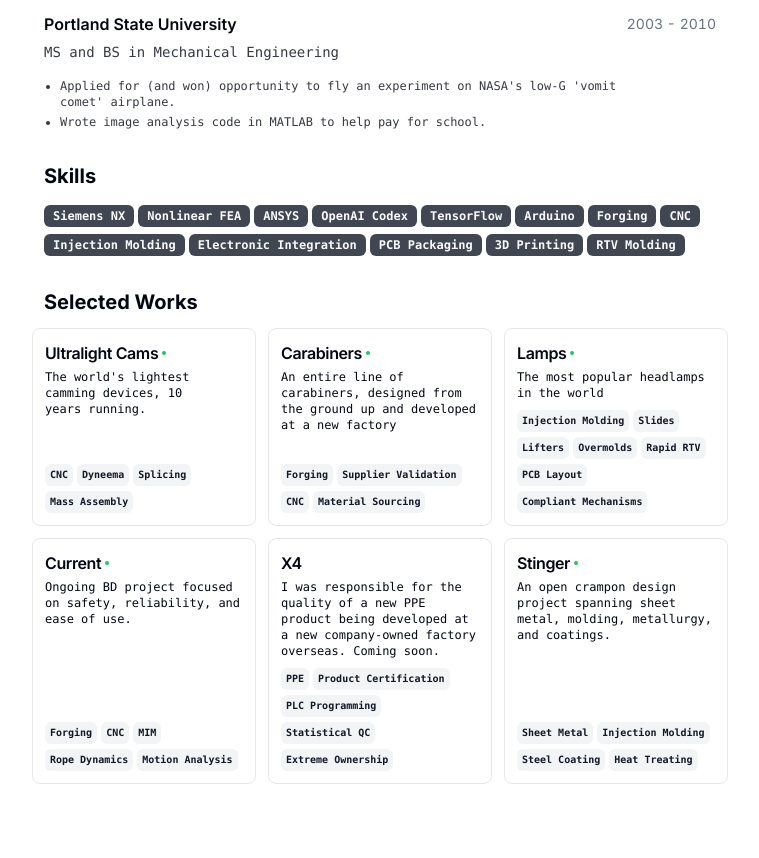
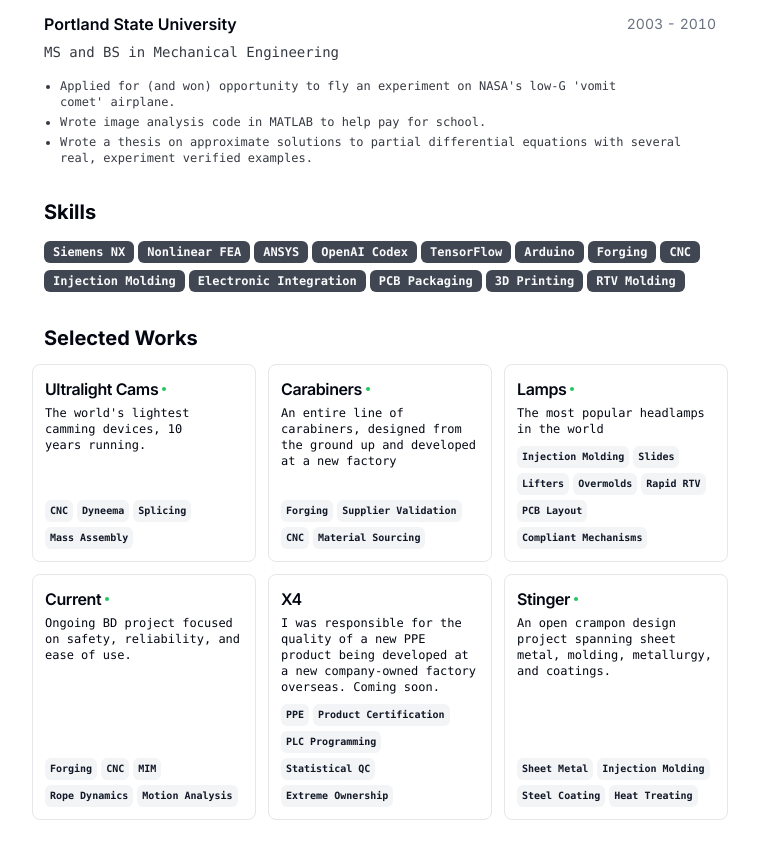
Before and after one commit to bakerjohnalex/resume, a Next.js app: page / in a window 1280 px wide. Shown: the part 1180-2038 px from the top of the page, without its empty margins (260-1019 px from the left). Built offline with nearby package versions, Linux system fonts and the light colour scheme.

Commit message:
Add thesis highlight to education section

```diff
--- a/src/data/resume-data.tsx
+++ b/src/data/resume-data.tsx
@@ -45,6 +45,7 @@ export const RESUME_DATA: ResumeData = {
   educationHighlights: [
     "Applied for (and won) opportunity to fly an experiment on NASA's low-G 'vomit comet' airplane.",
     "Wrote image analysis code in MATLAB to help pay for school.",
+    "Wrote a thesis on approximate solutions to partial differential equations with several real, experiment verified examples.",
   ],
   work: [
   {
```
